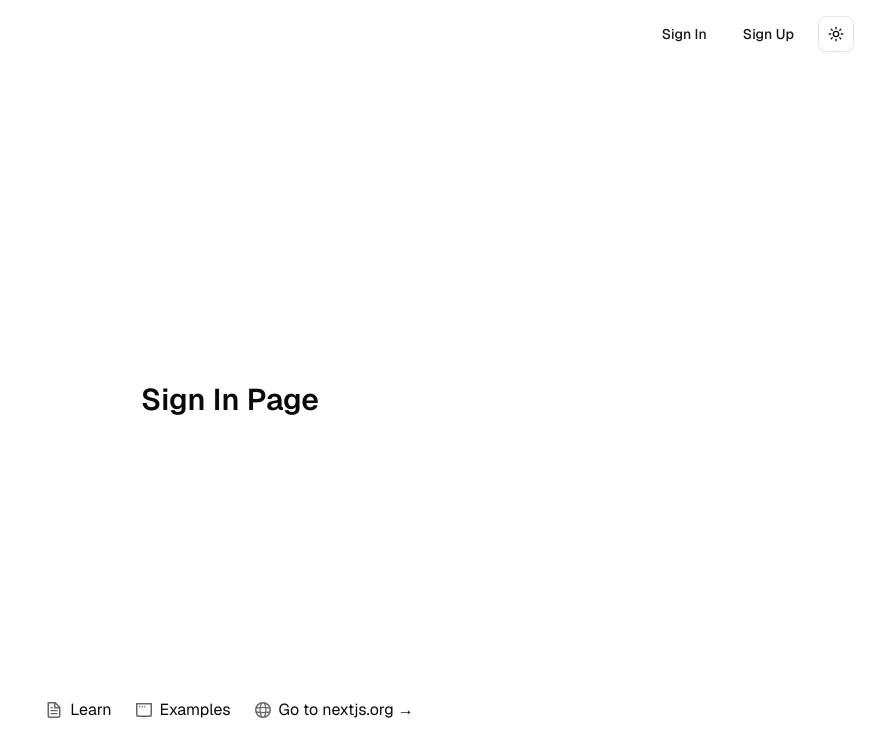
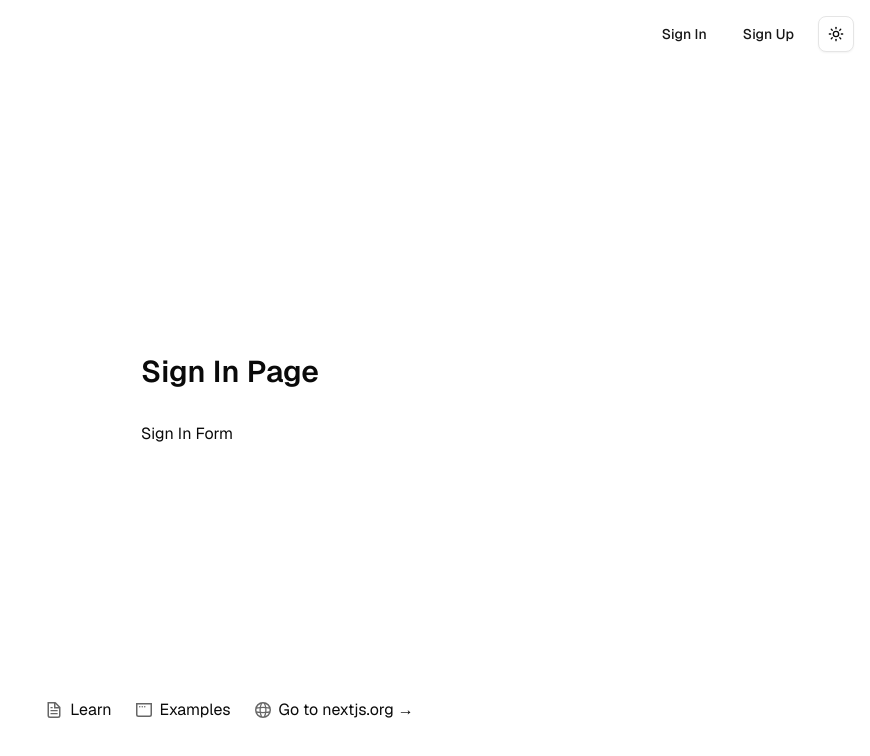
Before and after one commit to agadea/rbac-practice, a Next.js app: page /signin in a window 1280 px wide. Shown: the top 756 px of the page, without its empty margins (410-1280 px from the left). Built offline with nearby package versions, Linux system fonts and the light colour scheme.

Commit message:
fix: corregir el uso de 'use client' en el formulario de inicio de sesión y agregar el componente a la página de inicio de sesión

```diff
--- a/src/app/signin/form.tsx
+++ b/src/app/signin/form.tsx
@@ -1,4 +1,4 @@
-"use server";
+"use client";
 
 export function SignInForm() {
   return <div>Sign In Form</div>;
--- a/src/app/signin/page.tsx
+++ b/src/app/signin/page.tsx
@@ -1,9 +1,13 @@
+import { SignInForm } from "./form";
+
 export default function SignInPage() {
   return (
     <>
       <h2 className="text-3xl font-semibold text-center w-full">
         Sign In Page
       </h2>
+
+      <SignInForm />
     </>
   );
 }
```
Also changed, not shown: src/app/signin/actions.ts (added).
